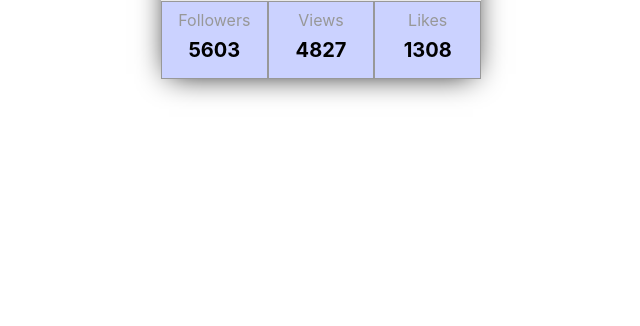
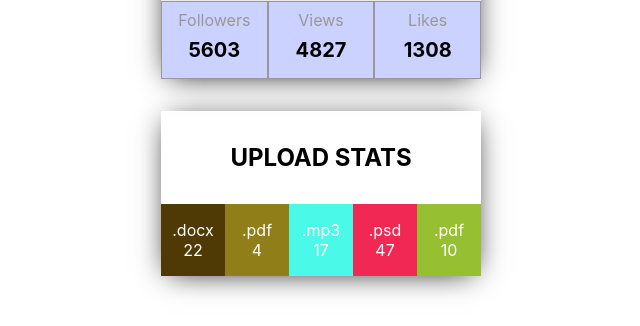
Before and after one commit to Zorbik/goit-react-hw-01-components, a React (Create React App) app: page / in a window 1280 px wide. Shown: the part 271-597 px from the top of the page, without its empty margins (319-959 px from the left). Built offline with nearby package versions, Linux system fonts and the light colour scheme.

Commit message:
add task 2

```diff
--- a/src/App.jsx
+++ b/src/App.jsx
@@ -1,8 +1,9 @@
 import './App.css';
-import {Profile} from './components/Profile/Profile';
-import user from './user.json';
+import { Profile } from './components/Profile/Profile';
+import user from './components/Profile/user.json';
+import data from './components/Statistics/data.json'
 import { Box } from './components/Box';
-
+import { Statistics } from './components/Statistics/Statistics';
 
 export function App() {
   return (
@@ -13,8 +14,11 @@ export function App() {
         location={user.location}
         avatar={user.avatar}
         stats={user.stats}
-
-    />
+      />
+      <Statistics
+        title={"Upload stats"}
+        stats={data}
+      />
     </Box>
   );
 }
--- /dev/null
+++ b/src/components/Statistics/Statistics.jsx
@@ -0,0 +1,24 @@
+import PropTypes from 'prop-types';
+import { Box } from '../Box';
+import { StatTitle, StatItem } from './Statistics.styled'
+
+
+export function Statistics({ title, stats }) {
+    return <Box display="flex" flexDirection="column" width="px" boxShadow="normal" mt={5} mx="auto">
+        { title  && <StatTitle>{title}</StatTitle>}
+
+    <Box display="flex" as="ul" width="normal">
+         {stats.map(({ id, label, percentage }) =>
+         (<StatItem key={id}>
+           <span>{label}</span>
+            <span>{percentage}</span>
+          </StatItem>))
+      }
+    </Box>
+           </Box>
+};
+
+Statistics.propTypes = {
+    title: PropTypes.string,
+    stats: PropTypes.array,
+}
--- /dev/null
+++ b/src/components/Statistics/Statistics.styled.jsx
@@ -0,0 +1,28 @@
+import styled from 'styled-components'
+import data from './data.json'
+
+function getRandom(min, max){
+  return Math.ceil(Math.random() * ((max - min) + min))
+}
+
+function getRandomHexColor() {
+  return `rgb(${getRandom(25, 255)}, ${getRandom(25, 255)}, ${getRandom(25, 255)})`;
+};
+
+export const StatTitle = styled.h2`
+    text-transform: uppercase;
+    margin: ${p => p.theme.space[5]}px;
+    text-align: center;
+`;
+
+export const StatItem = styled.li`
+    display: flex;
+    flex-direction: column;
+    justify-content: center;
+    align-items: center;
+    padding: ${p => p.theme.space[4]}px 0;
+    color: ${p => p.theme.colors.white};
+    background-color: ${getRandomHexColor};
+        width: calc(100%/${data.length});
+
+`;
--- /dev/null
+++ b/src/components/Statistics/data.json
@@ -0,0 +1,7 @@
+[
+  { "id": "id-1", "label": ".docx", "percentage": 22 },
+  { "id": "id-2", "label": ".pdf", "percentage": 4 },
+  { "id": "id-3", "label": ".mp3", "percentage": 17 },
+  { "id": "id-4", "label": ".psd", "percentage": 47 },
+  { "id": "id-5", "label": ".pdf", "percentage": 10 }
+]
```
Also changed, not shown: src/components/Profile/user.json (renamed from src/user.json).
